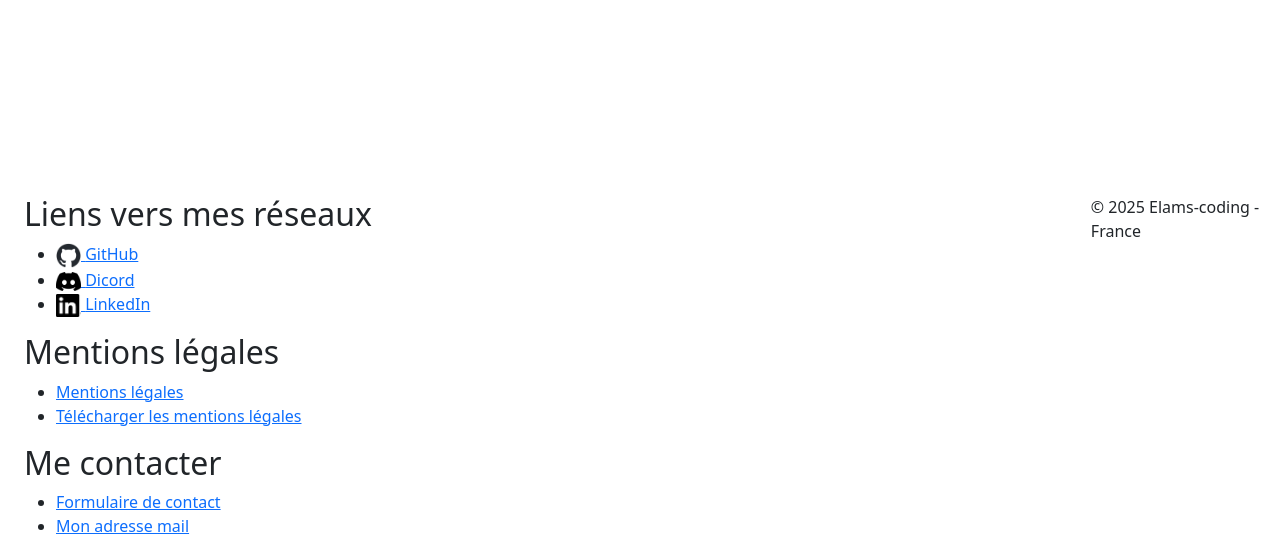
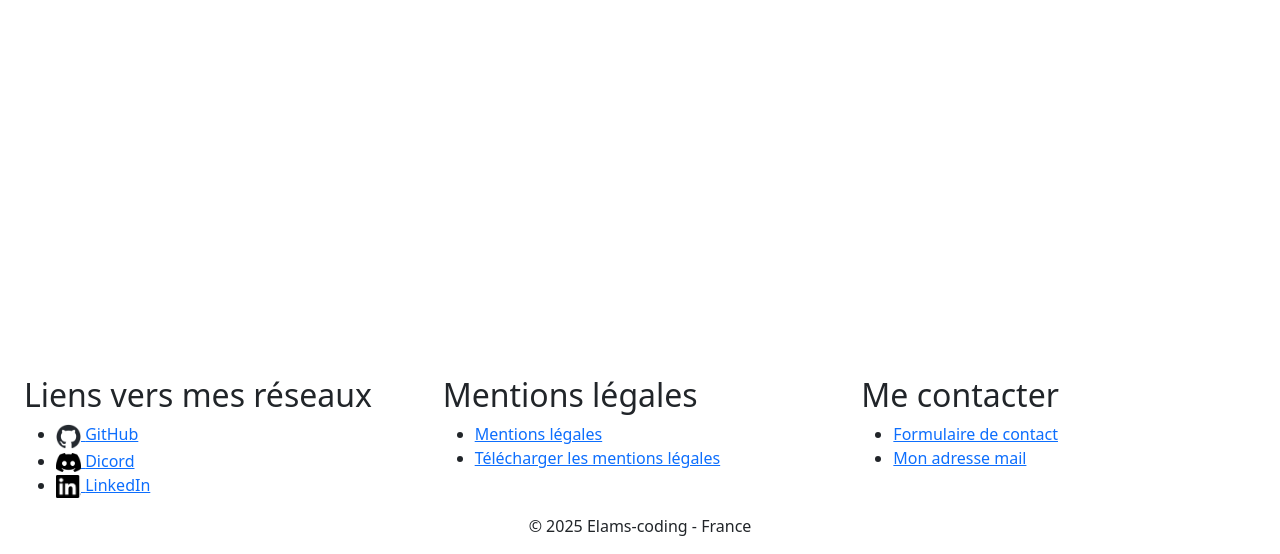
Before and after one commit to elams-coding/elams-coding.github.io, a PHP site: page / in a window 1280 px wide. Shown: the part 246-800 px from the top of the page. Run offline with PHP 8.4, Linux system fonts and the light colour scheme.

Commit message:
Style du footer et son contenu

```diff
--- a/assets/css/style.css
+++ b/assets/css/style.css
@@ -12,7 +12,8 @@ body {
 }
 
 header,
-footer {
+footer,
+#container-cons {
     flex-shrink: 0;
     display: flex;
 }
@@ -43,6 +44,16 @@ header>h1 {
     height: auto;
 }
 
+footer {
+    flex-direction: column;
+    align-items: center;
+}
+
+#container-cons {
+    flex-direction: row;
+    justify-content: space-evenly;
+}
+
 /* Extra small devices (phones, 600px and down) */
 @media only screen and (max-width: 600px) {}
 
```
